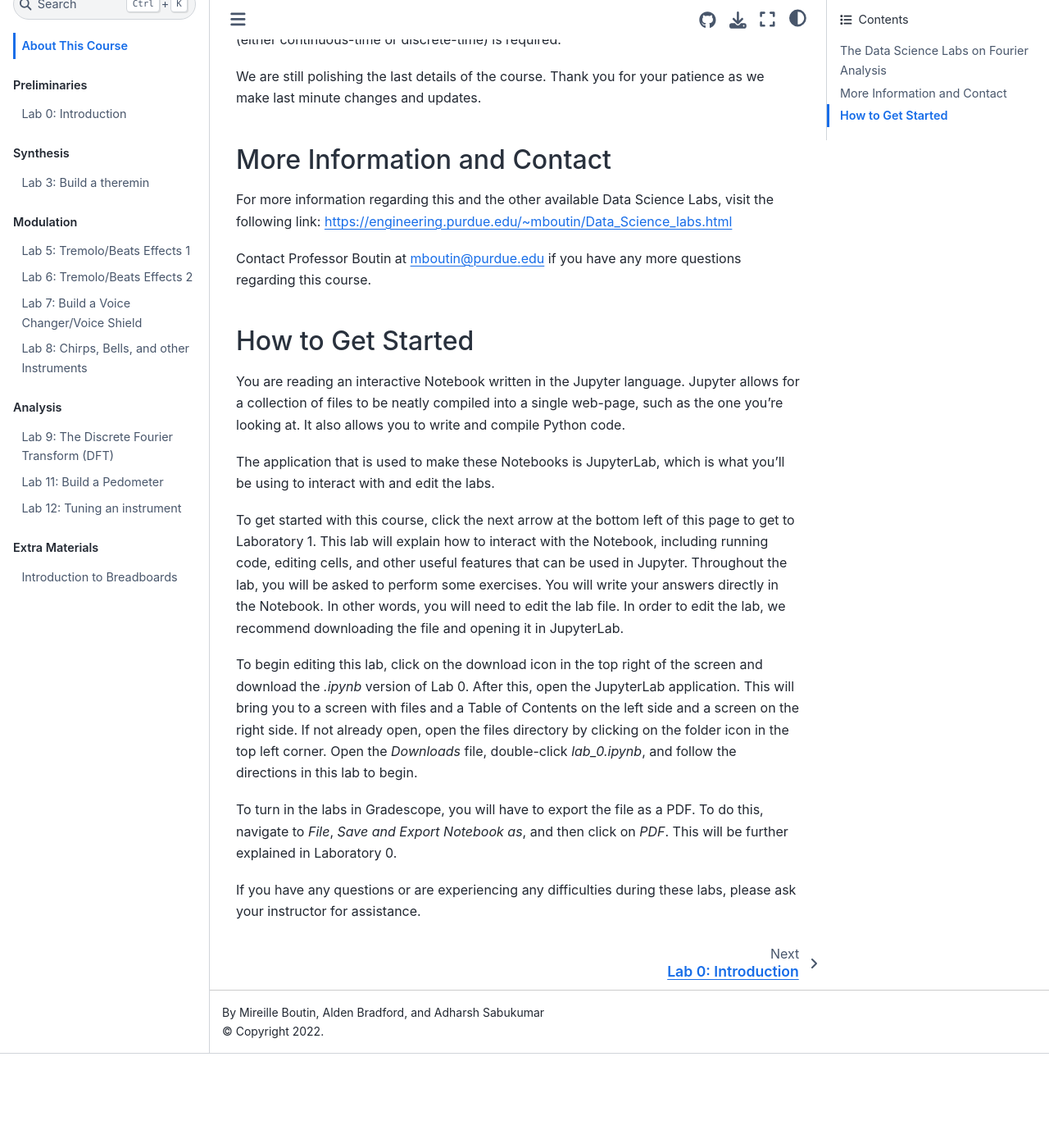
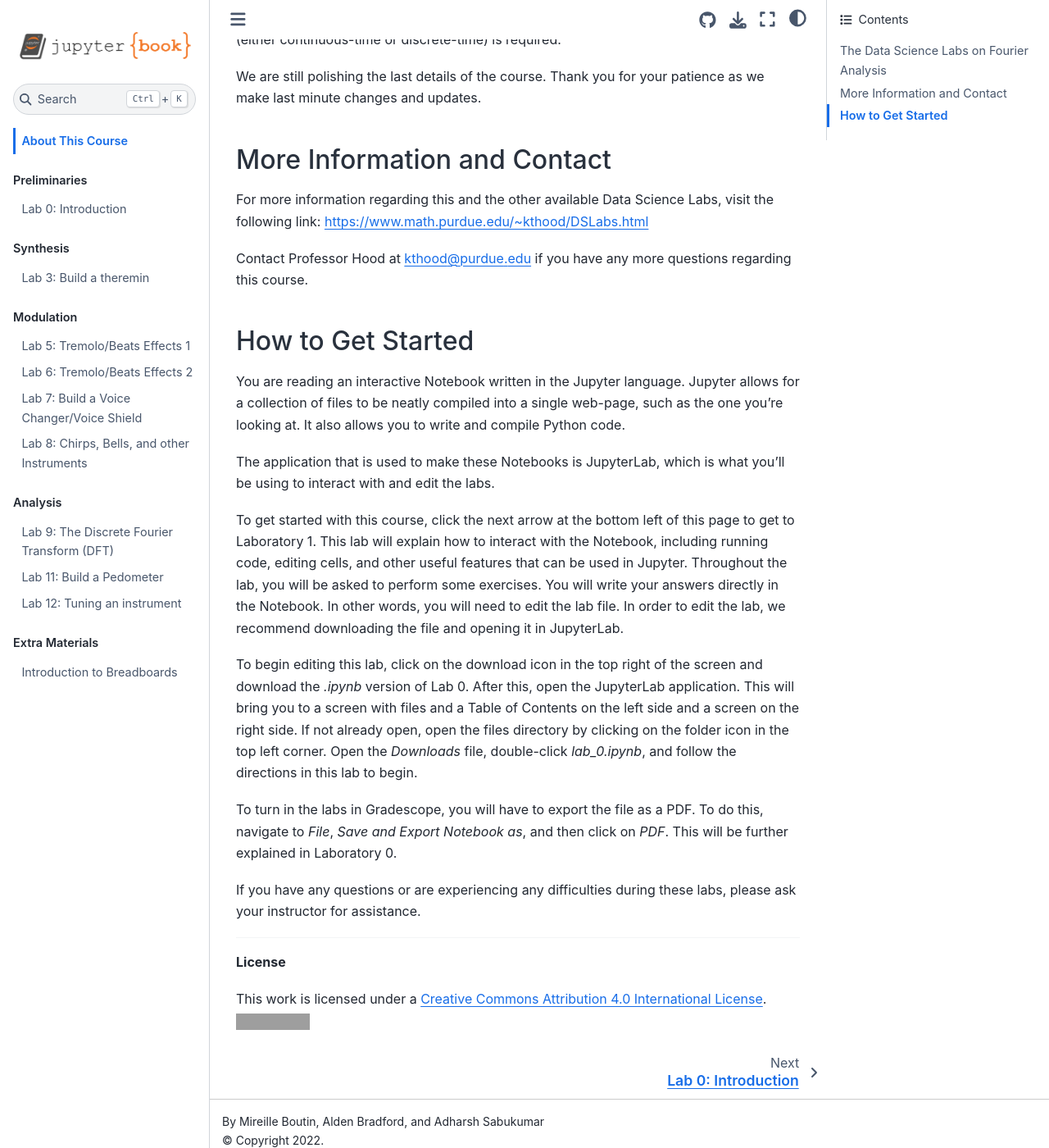
Before and after one commit to TheDataScienceLabs/DSLab_Fourier, a Jupyter Book: the page built from book/index.md, in a window 1280 px wide and 1400 px high, scrolled down 605 px. Shown: the whole window at 82% size. Built offline with Jupyter Book 1.0.4 settings and Sphinx 7.4.7 and the Sphinx Book theme 1.1.4, drawn with Linux system fonts in a browser that asks for light colours; pages that are not in the unit, such as notebooks, are missing from menus; before the commit the page ends 1890 px from its top, so only the background shows below that; grey boxes are pictures that could not be loaded.

Commit message:
Update index.md
updated contact info and added license information

```diff
--- a/book/index.md
+++ b/book/index.md
@@ -13,9 +13,9 @@
 ## More Information and Contact
 
 For more information regarding this and the other available Data Science Labs, visit the following link:
-https://engineering.purdue.edu/~mboutin/Data_Science_labs.html
+https://www.math.purdue.edu/~kthood/DSLabs.html
 
-Contact Professor Boutin at mboutin@purdue.edu if you have any more questions regarding this course.
+Contact Professor Hood at kthood@purdue.edu if you have any more questions regarding this course.
 <br>
 ## How to Get Started
 
@@ -30,3 +30,9 @@
 To turn in the labs in Gradescope, you will have to export the file as a PDF. To do this, navigate to *File*, *Save and Export Notebook as*, and then click on *PDF*. This will be further explained in Laboratory 0.
 
 If you have any questions or are experiencing any difficulties during these labs, please ask your instructor for assistance.
+
+---
+**License**
+
+This work is licensed under a [Creative Commons Attribution 4.0 International License](https://creativecommons.org/licenses/by/4.0/).
+![CC BY 4.0](https://licensebuttons.net/l/by/4.0/88x31.png)
```
